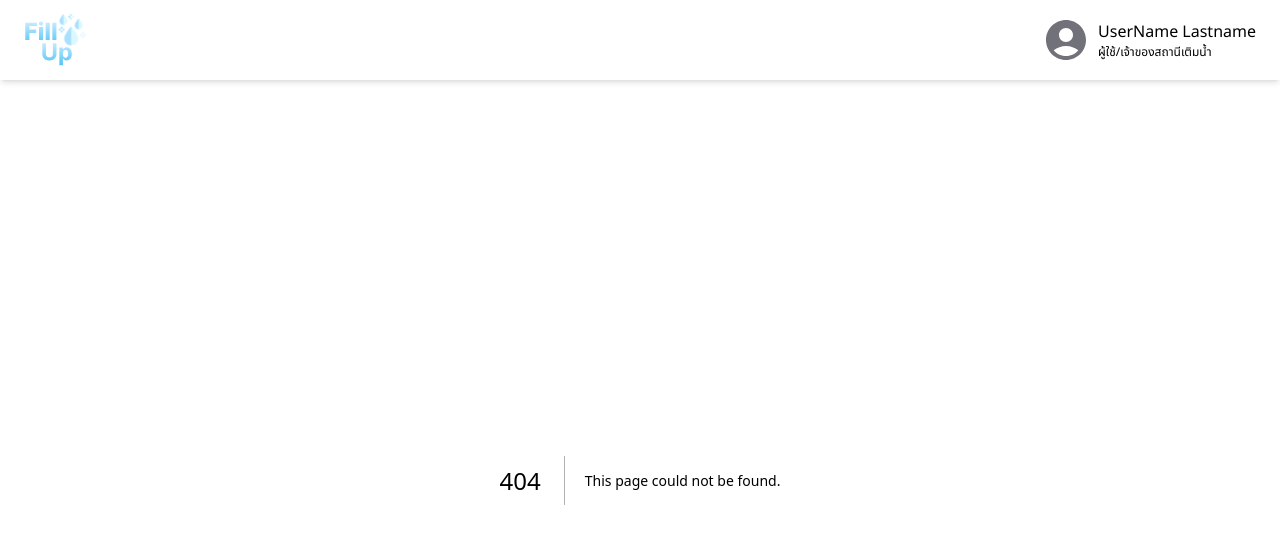
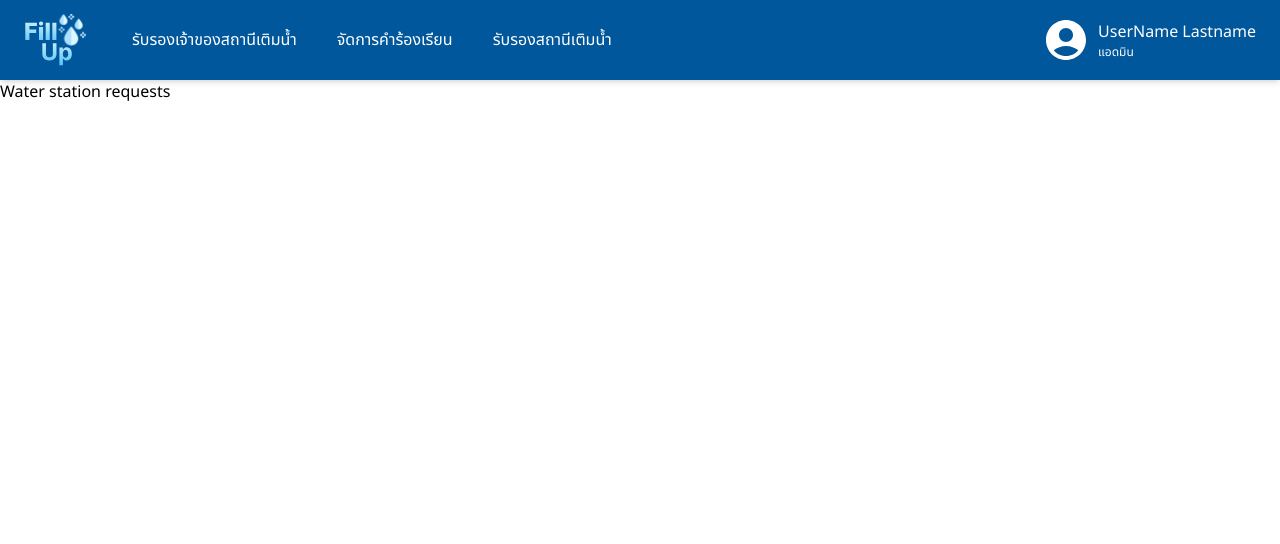
Before and after one commit to GavinITP/fill-up, a Next.js app in the folder frontend/: page /admin/water-station-requests in a window 1280 px wide. Before the commit this address had no page. Shown: the top 544 px of the page. Built offline with nearby package versions, Linux system fonts and the light colour scheme.

Commit message:
feat: add navbar for admin and menu in nav bar

```diff
--- a/frontend/src/app/admin/water-station-request/page.tsx
+++ /dev/null
@@ -1,3 +0,0 @@
-export default function Page() {
-  return <>Water station request</>;
-}
--- /dev/null
+++ b/frontend/src/app/admin/water-station-requests/page.tsx
@@ -0,0 +1,3 @@
+export default function Page() {
+  return <>Water station requests</>;
+}
--- a/frontend/src/components/NavBar.tsx
+++ b/frontend/src/components/NavBar.tsx
@@ -4,6 +4,8 @@ import { usePathname } from "next/navigation";
 import AccountCircleRoundedIcon from "@mui/icons-material/AccountCircleRounded";
 import Logo from "../../public/logo.svg";
 import Link from "next/link";
+import AdminNavigateSegment from "./admin/AdminNavigateSegment";
+import { useState } from "react";
 
 export default function NavBar() {
   const pathName = usePathname();
@@ -15,10 +17,25 @@ export default function NavBar() {
     pathSegments.length >= 2 && ["login"].includes(pathSegments[1]);
 
   const isHidden = isUserLoginPage || isAdminLoginPage;
+
+  //Needed to check with role of the user
+  //But for demo, use the path is okay
+  const isAdmin =
+    pathSegments.length > 0 && ["admin"].includes(pathSegments[0]);
+  const isWaterStationOwner = false;
+
+  const [isMenuShow, setIsMenuShow] = useState(false);
+
   return (
     !isHidden && (
-      <div className="sticky top-0 z-50 flex h-20 w-full flex-row items-center justify-between bg-white px-6 py-2 shadow-md">
-        <Link href={"/"}>
+      <div
+        className={`sticky top-0 z-50 flex h-20 w-full flex-row items-center justify-between px-6 shadow-md ${isAdmin ? "bg-lightblue-900" : "bg-white"}`}
+      >
+        <div className="flex h-full flex-row items-center justify-start gap-6">
+          <Link
+            href={"/"}
+            className={`py-2 ${isAdmin ? "pointer-events-none" : ""}`}
+          >
             <Image
               className="w-16"
               width={Logo.width}
@@ -27,18 +44,41 @@ export default function NavBar() {
               alt="Fill up"
             />
           </Link>
-        <div className="flex flex-row items-center gap-2">
-          <span className="text-5xl text-zinc-500">
+          {isAdmin && <AdminNavigateSegment />}
+        </div>
+        <div
+          className="relative flex cursor-pointer flex-row items-center gap-2 py-2"
+          onClick={() => setIsMenuShow(!isMenuShow)}
+        >
+          <span
+            className={`text-5xl ${isAdmin ? "text-white" : "text-zinc-500"}`}
+          >
             <AccountCircleRoundedIcon fontSize="inherit" />
           </span>
-          <div className="flex flex-col">
-            <span className="text-base font-normal text-black">
-              UserName Lastname
-            </span>
-            <span className="text-xs font-normal text-black">
-              ผู้ใช้/เจ้าของสถานีเติมน้ำ
+          <div
+            className={`flex flex-col ${isAdmin ? "text-white" : "text-black"}`}
+          >
+            <span className="text-base font-normal">UserName Lastname</span>
+            <span className="text-xs font-normal">
+              {isAdmin ? "แอดมิน" : "ผู้ใช้/เจ้าของสถานีเติมน้ำ"}
             </span>
           </div>
+          {isMenuShow && (
+            <div className="absolute right-0 top-[5rem] flex h-fit w-fit min-w-40 flex-col items-center justify-center overflow-hidden rounded-lg bg-white text-base shadow-lg">
+              {isWaterStationOwner && (
+                <Link
+                  href="/dashboard"
+                  className="hover:bg-newgray-200 w-full p-3 text-center"
+                >
+                  Dashboard
+                </Link>
+              )}
+              {isWaterStationOwner && <hr className="w-4/5" />}
+              <button className="hover:bg-newgray-200 w-full p-3">
+                ออกจากระบบ
+              </button>
+            </div>
+          )}
         </div>
       </div>
     )
--- /dev/null
+++ b/frontend/src/components/admin/AdminNavigateSegment.tsx
@@ -0,0 +1,28 @@
+import Link from "next/link";
+
+export default function AdminNavigateSegment() {
+  const MenuList = [
+    { title: "รับรองเจ้าของสถานีเติมน้ำ", link: "/owner-requests" },
+    { title: "จัดการคำร้องเรียน", link: "/reports" },
+    { title: "รับรองสถานีเติมน้ำ", link: "/water-station-requests" },
+  ];
+
+  const MenuButton = (title: string, link: string) => {
+    return (
+      <Link
+        href={link}
+        className="hover:bg-lightblue-200 hover:text-lightblue-900 h-full w-fit content-center bg-none px-5 text-white"
+      >
+        {title}
+      </Link>
+    );
+  };
+
+  return (
+    <div className="flex h-full w-fit flex-row items-center justify-between">
+      {MenuList.map((menu) => {
+        return MenuButton(menu.title, "/admin" + menu.link);
+      })}
+    </div>
+  );
+}
```
Lines whose indentation alone changed are shown as unchanged.
